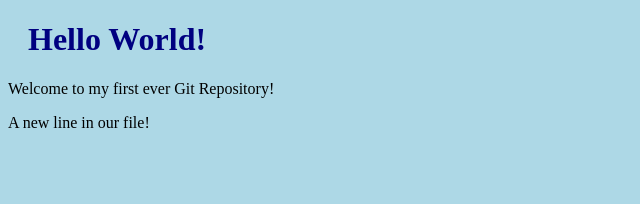
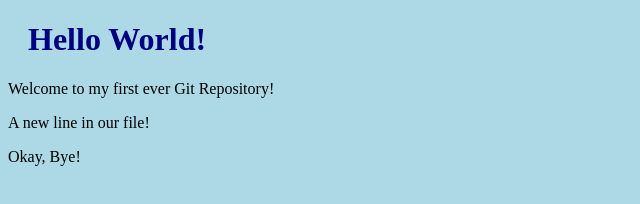
Before and after one commit to ishaandrade/hello-world, a plain HTML site: page index.html in a window 1280 px wide. Shown: the full height of the page, 0-640 px from the left. Drawn offline with Linux system fonts and the light colour scheme.

Commit message:
modified index.html again

```diff
--- a/index.html
+++ b/index.html
@@ -8,5 +8,6 @@
 <h1>Hello World!</h1>
 <p>Welcome to my first ever Git Repository!</p>
 <p>A new line in our file!</p>
+<p>Okay, Bye!</p>
 </body>
 </html>
```
